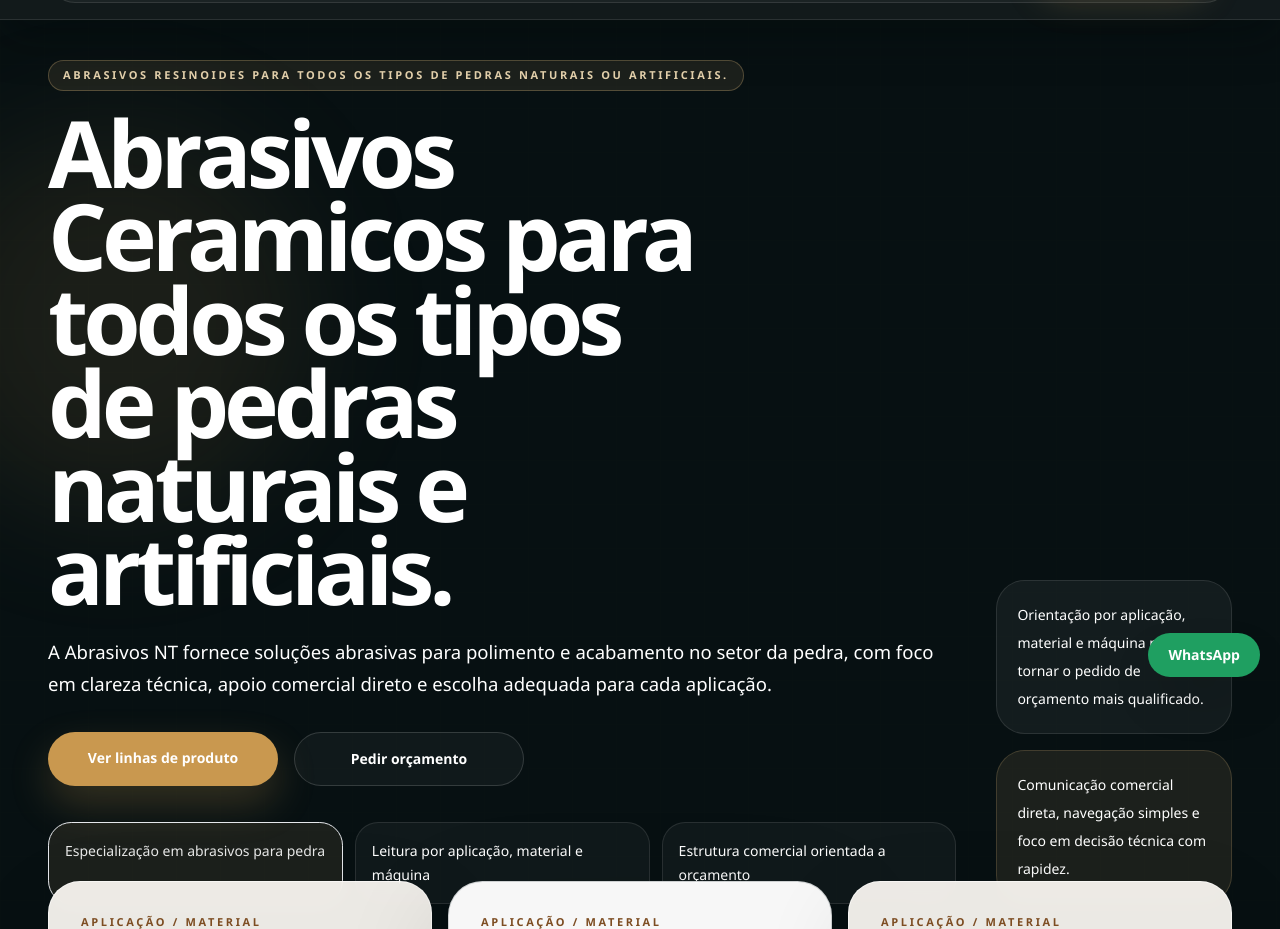
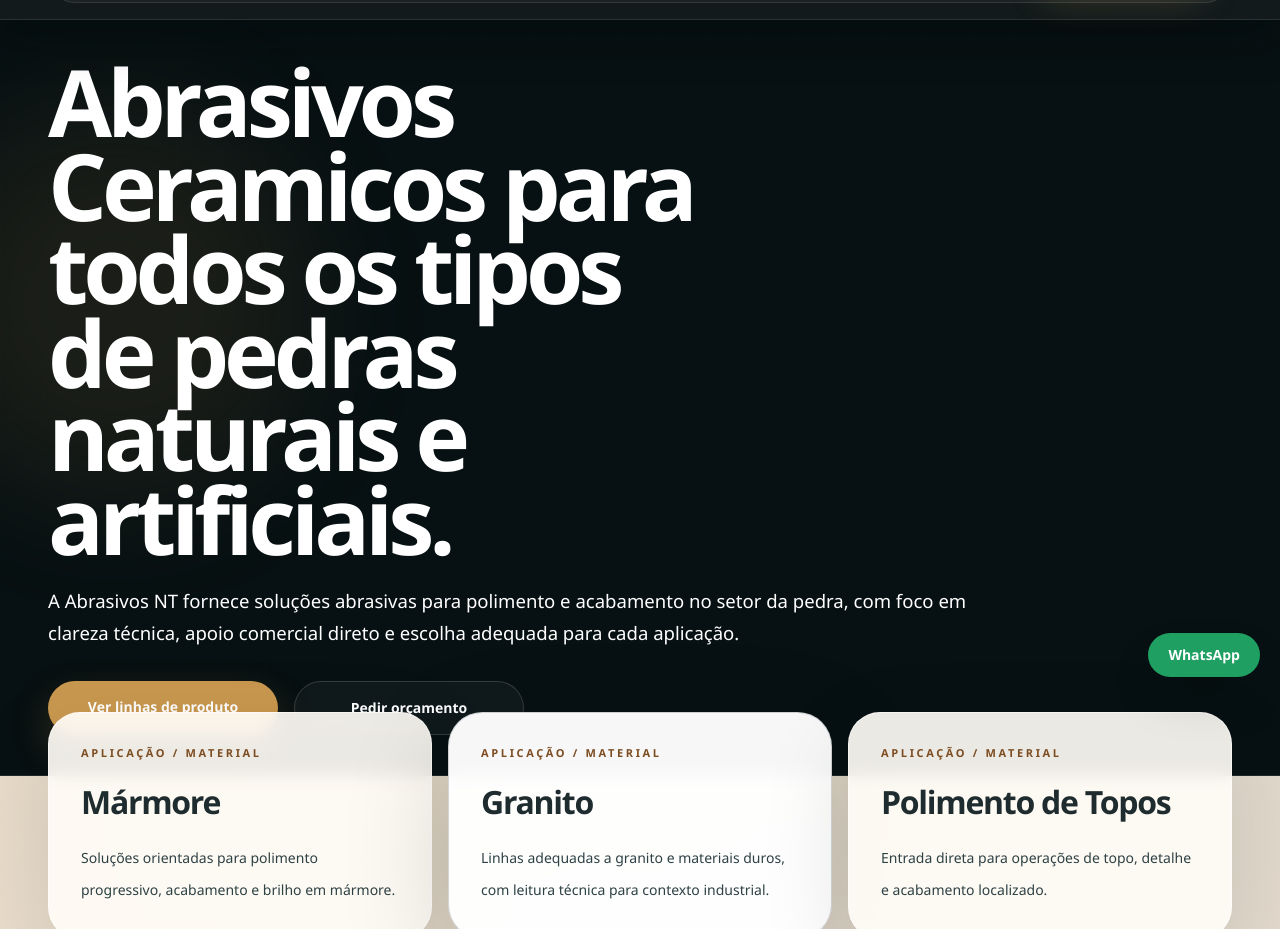
Before and after one commit to CAP1974/abrasivos-nt-site, a Next.js app: page / in a window 1280 px wide. Shown: the part 103-1032 px from the top of the page. Built offline with nearby package versions, Linux system fonts and the light colour scheme.

Commit message:
Simplify home top section

```diff
--- a/app/page.tsx
+++ b/app/page.tsx
@@ -17,12 +17,9 @@
           <div className="absolute left-[-6%] top-[12%] h-[24rem] w-[24rem] rounded-full bg-sand-400/10 blur-3xl" />
           <div className="absolute right-[-8%] top-[-6%] h-[28rem] w-[28rem] rounded-full bg-sand-300/12 blur-3xl" />
           <div className="container-shell relative flex min-h-[86vh] items-center py-8 sm:min-h-[88vh] lg:py-10 xl:min-h-[92vh]">
-            <div className="grid w-full gap-8 xl:grid-cols-[1.58fr_0.42fr] xl:items-end xl:gap-6">
-              <div className="max-w-none xl:pr-2">
-                <span className="section-kicker border-sand-300/30 bg-sand-300/10 text-sand-200">
-                  {company.tagline}
-                </span>
-                <h1 className="mt-5 max-w-[16ch] text-[2.9rem] font-semibold tracking-[-0.055em] leading-[0.94] sm:max-w-[13ch] sm:text-[4.2rem] lg:max-w-[11.5ch] lg:text-[6rem] lg:leading-[0.9] xl:max-w-[12.6ch] xl:text-[5.8rem]">
+            <div className="w-full">
+              <div className="max-w-none">
+                <h1 className="max-w-[16ch] text-[2.9rem] font-semibold leading-[0.94] tracking-[-0.055em] sm:max-w-[13ch] sm:text-[4.2rem] lg:max-w-[11.5ch] lg:text-[6rem] lg:leading-[0.9] xl:max-w-[12.6ch] xl:text-[5.8rem]">
                   {company.heroTitle}
                 </h1>
                 <p className="mt-6 max-w-[60rem] text-[1.02rem] leading-8 text-white/78 sm:text-[1.08rem] lg:text-[1.16rem]">
@@ -36,25 +33,6 @@
                   <Link href="/orcamento" className="inline-flex min-w-[230px] justify-center rounded-full border border-white/15 bg-white/[0.04] px-7 py-4 text-sm font-semibold text-white transition duration-200 hover:bg-white/[0.08]">
                     {cta.primaryQuote}
                   </Link>
-                </div>
-
-                <div className="mt-9 grid gap-3 sm:grid-cols-3 xl:max-w-[68rem]">
-                  {company.trustHighlights.slice(0, 3).map((item, index) => (
-                    <div key={item} className={index === 0 ? "rounded-[1.45rem] border border-sand-300/22 bg-sand-300/10 px-4 py-4 text-sm leading-6 text-white/90" : "rounded-[1.45rem] border border-white/10 bg-white/[0.04] px-4 py-4 text-sm leading-6 text-white/78"}>
-                      {item}
-                    </div>
-                  ))}
-                </div>
-              </div>
-
-              <div className="grid gap-4 self-end xl:gap-4 xl:pl-2">
-                <div className="grid gap-4 sm:grid-cols-2 xl:grid-cols-1">
-                  <div className="rounded-[1.8rem] border border-white/10 bg-white/[0.05] px-5 py-5 text-sm leading-7 text-white/78">
-                    Orientação por aplicação, material e máquina para tornar o pedido de orçamento mais qualificado.
-                  </div>
-                  <div className="rounded-[1.8rem] border border-sand-300/20 bg-sand-300/10 px-5 py-5 text-sm leading-7 text-white/86">
-                    Comunicação comercial direta, navegação simples e foco em decisão técnica com rapidez.
-                  </div>
                 </div>
               </div>
             </div>
```
